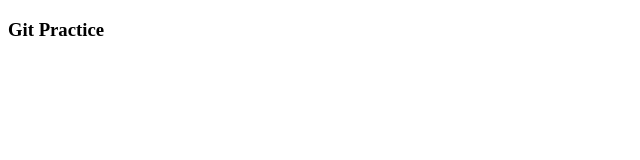
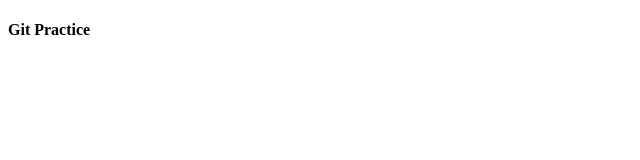
Before and after one commit to mungaiJosephNduati/myrepo, a plain HTML site: page index.html in a window 1280 px wide. Shown: the full height of the page, 0-640 px from the left. Drawn offline with Linux system fonts and the light colour scheme.

Commit message:
Commited using -m option

```diff
--- a/index.html
+++ b/index.html
@@ -4,6 +4,6 @@
 	<title>Git Tut</title>
 </head>
 <body>
-		<h3>Git Practice </h3>
+		<h4>Git Practice </h4>
 </body>
 </html>
```
